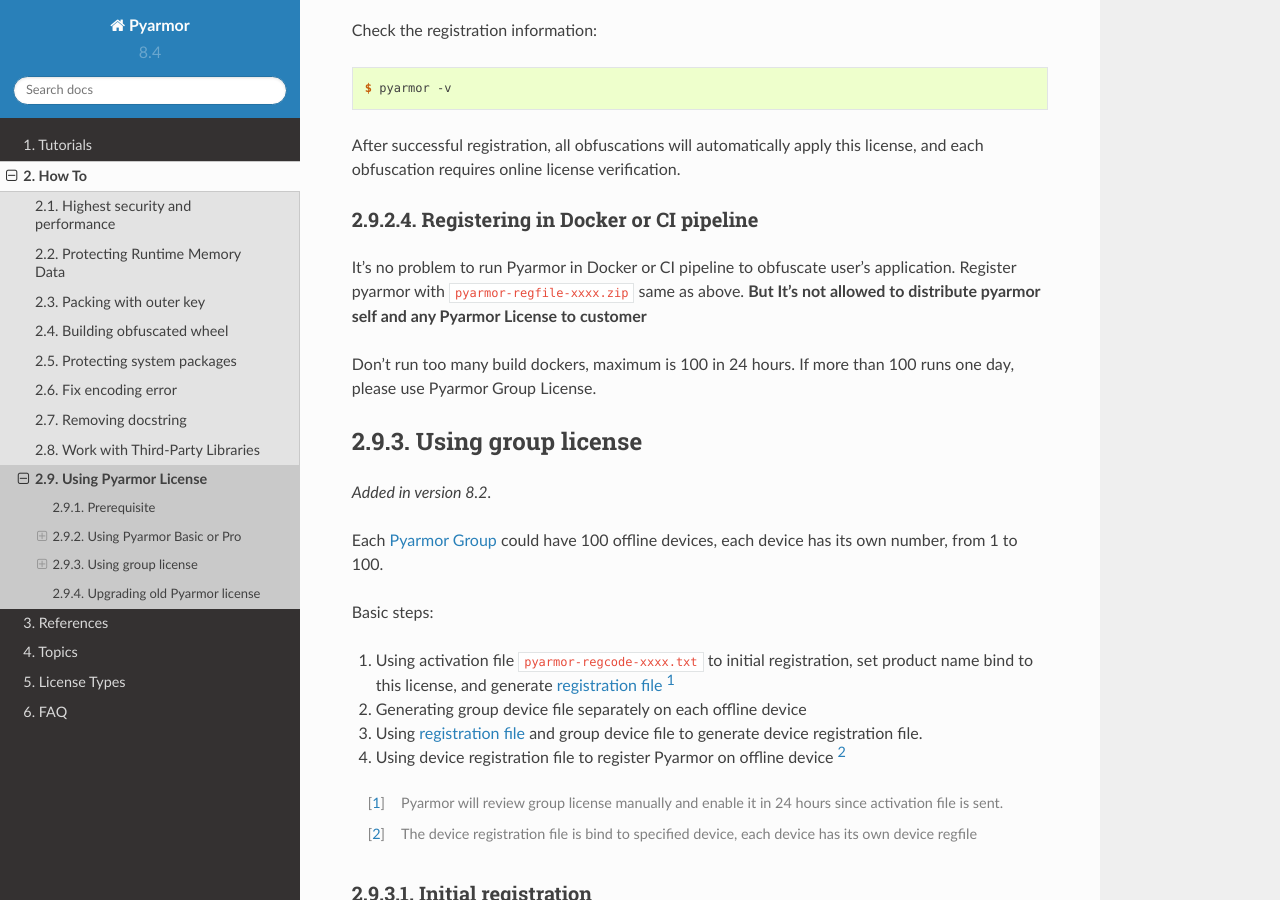
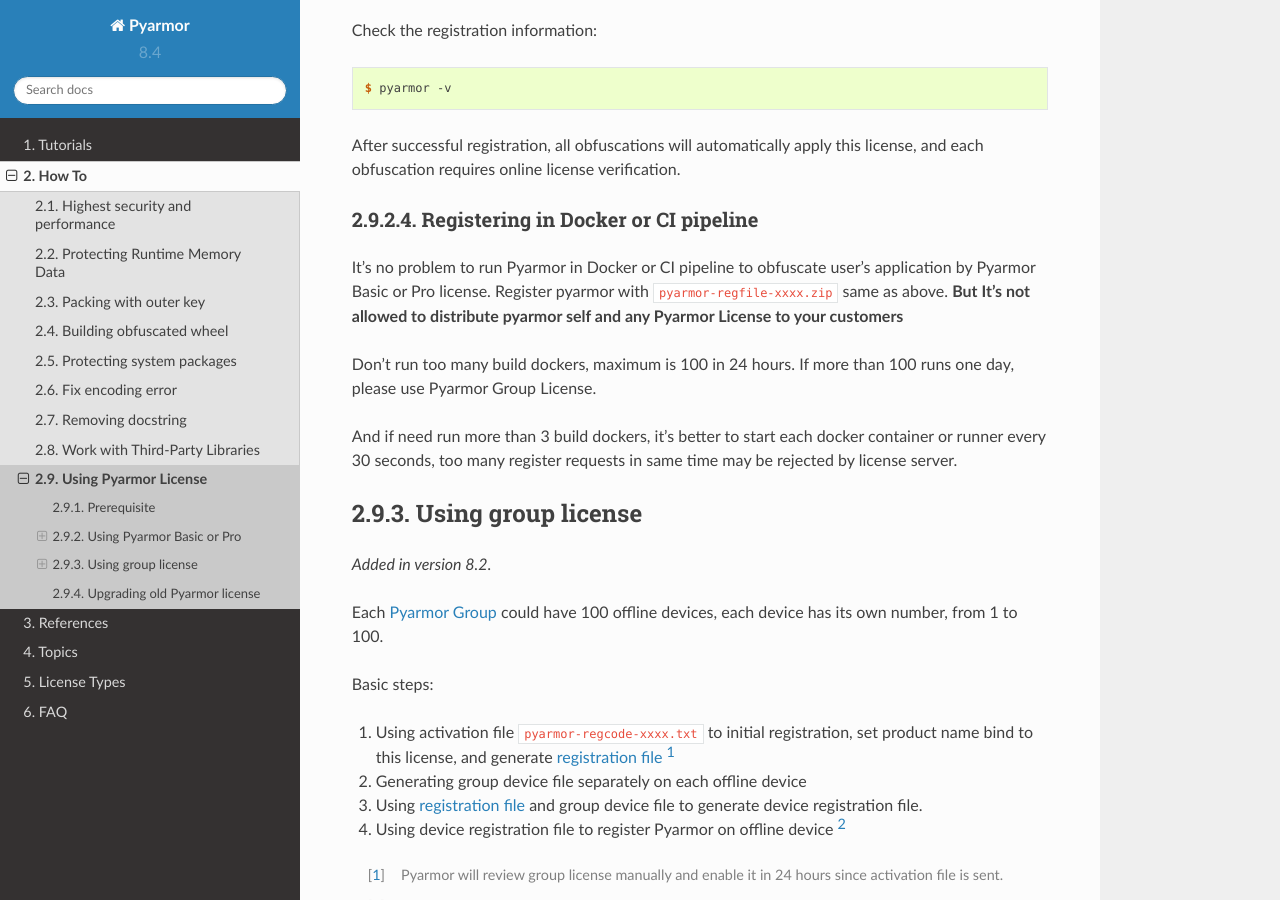
Before and after one commit to dashingsoft/pyarmor, a Sphinx documentation site: the page built from docs/how-to/register.rst, in a window 1280 px wide and 900 px high, scrolled down 2281 px. Built offline with Sphinx 7.4.7 and the Read the Docs theme 2.0.0, drawn with Linux system fonts in a browser that asks for light colours.

Commit message:
Doc how to run many dockers for Pyarmor Basic/Pro license

```diff
--- a/docs/how-to/register.rst
+++ b/docs/how-to/register.rst
@@ -82,9 +82,11 @@
 Registering in Docker or CI pipeline
 ------------------------------------
 
-It's no problem to run Pyarmor in Docker or CI pipeline to obfuscate user's application. Register pyarmor with :file:`pyarmor-regfile-xxxx.zip` same as above. **But It's not allowed to distribute pyarmor self and any Pyarmor License to customer**
+It's no problem to run Pyarmor in Docker or CI pipeline to obfuscate user's application by Pyarmor Basic or Pro license. Register pyarmor with :file:`pyarmor-regfile-xxxx.zip` same as above. **But It's not allowed to distribute pyarmor self and any Pyarmor License to your customers**
 
 Don't run too many build dockers, maximum is 100 in 24 hours. If more than 100 runs one day, please use Pyarmor Group License.
+
+And if need run more than 3 build dockers, it's better to start each docker container or runner every 30 seconds, too many register requests in same time may be rejected by license server.
 
 Using group license
 ===================
```
